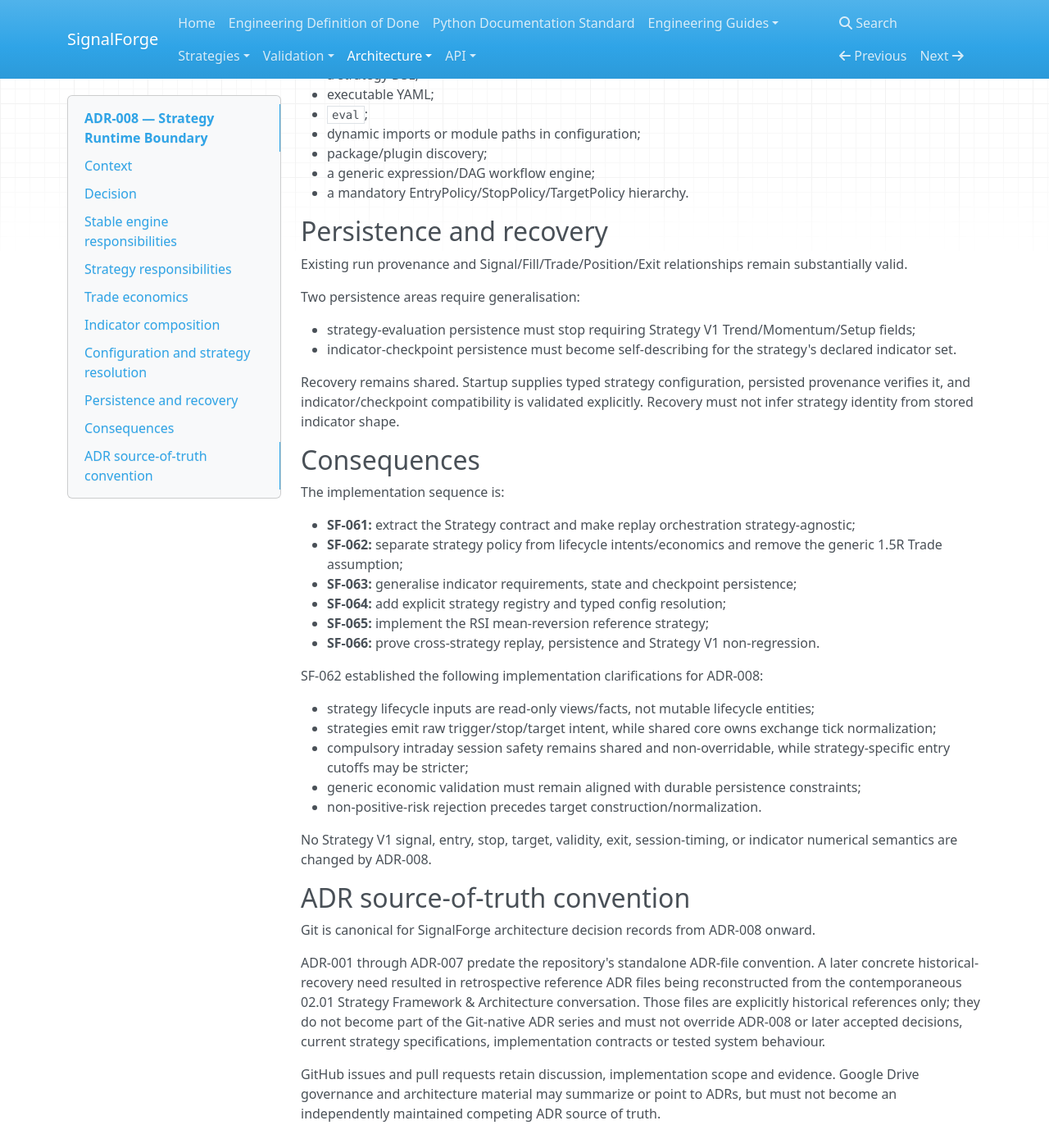
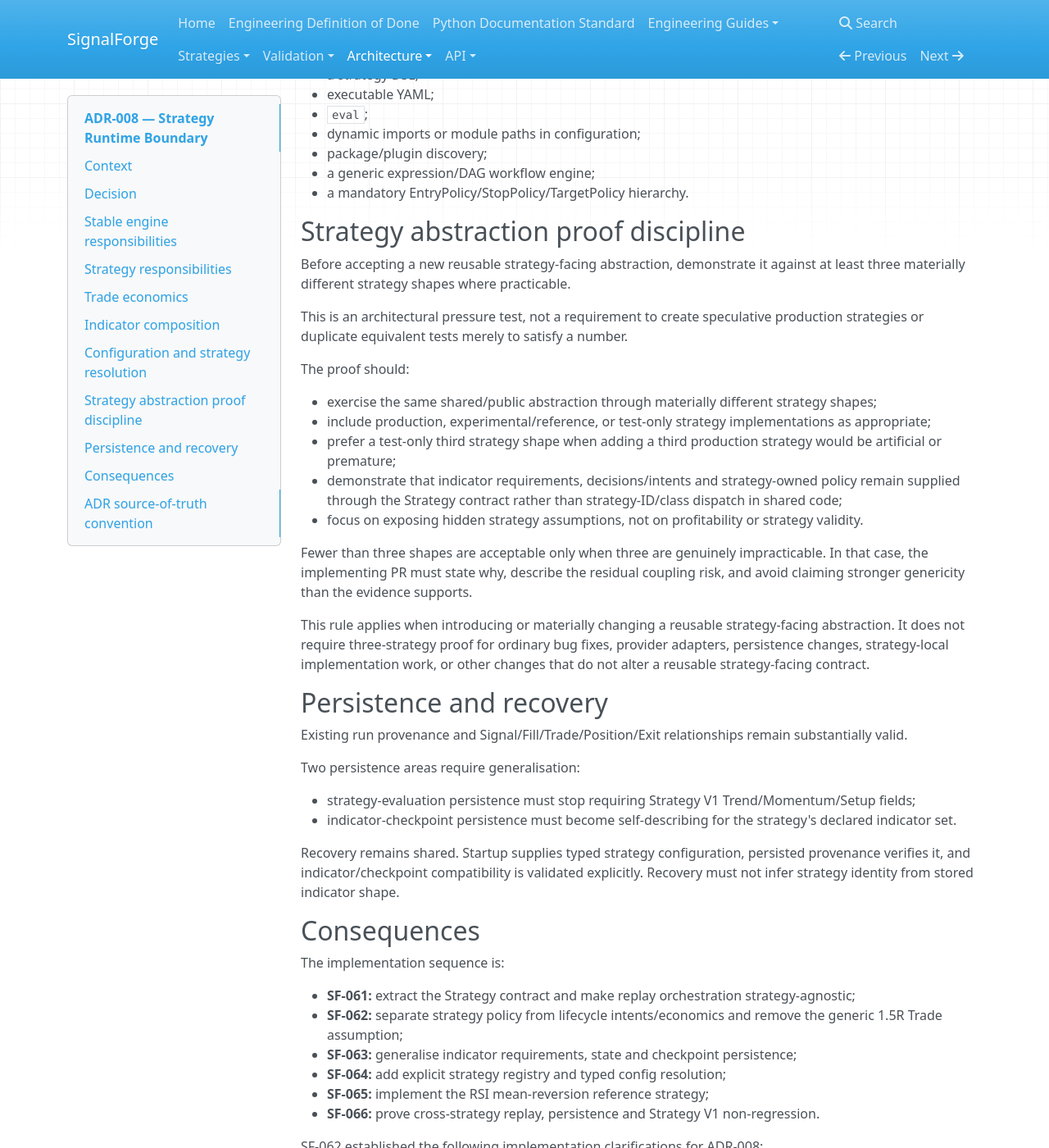
Before and after one commit to harishkamathuk/signalforge, an MkDocs documentation site: the page built from docs/architecture/decisions/ADR-008-strategy-runtime-boundary.md, in a window 1280 px wide and 1400 px high, scrolled down 2628 px. Shown: the whole window at 82% size. Built offline with MkDocs 1.6.1, drawn with Linux system fonts in a browser that asks for light colours; nearby versions of some CDN libraries.

Commit message:
docs: formalise three-strategy abstraction proof discipline

```diff
--- a/docs/architecture/decisions/ADR-008-strategy-runtime-boundary.md
+++ b/docs/architecture/decisions/ADR-008-strategy-runtime-boundary.md
@@ -98,6 +98,34 @@ Do not introduce:
 - a generic expression/DAG workflow engine;
 - a mandatory EntryPolicy/StopPolicy/TargetPolicy hierarchy.
 
+## Strategy abstraction proof discipline
+
+Before accepting a new reusable strategy-facing abstraction, demonstrate it against at least
+three materially different strategy shapes where practicable.
+
+This is an architectural pressure test, not a requirement to create speculative production
+strategies or duplicate equivalent tests merely to satisfy a number.
+
+The proof should:
+
+- exercise the same shared/public abstraction through materially different strategy shapes;
+- include production, experimental/reference, or test-only strategy implementations as
+  appropriate;
+- prefer a test-only third strategy shape when adding a third production strategy would be
+  artificial or premature;
+- demonstrate that indicator requirements, decisions/intents and strategy-owned policy remain
+  supplied through the Strategy contract rather than strategy-ID/class dispatch in shared code;
+- focus on exposing hidden strategy assumptions, not on profitability or strategy validity.
+
+Fewer than three shapes are acceptable only when three are genuinely impracticable. In that
+case, the implementing PR must state why, describe the residual coupling risk, and avoid claiming
+stronger genericity than the evidence supports.
+
+This rule applies when introducing or materially changing a reusable strategy-facing abstraction.
+It does not require three-strategy proof for ordinary bug fixes, provider adapters, persistence
+changes, strategy-local implementation work, or other changes that do not alter a reusable
+strategy-facing contract.
+
 ## Persistence and recovery
 
 Existing run provenance and Signal/Fill/Trade/Position/Exit relationships remain substantially valid.
```
